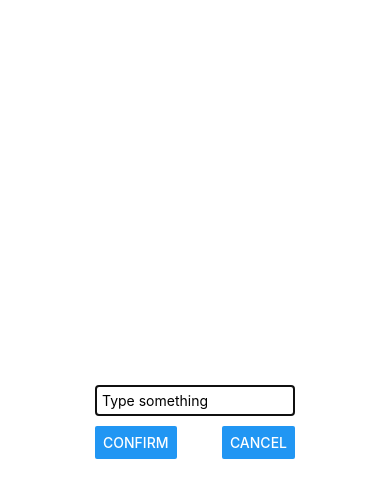
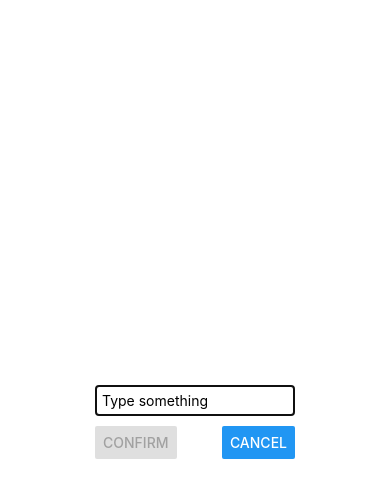
Before and after one commit to J3rrrrry/5520, a React Native app: screen / in a window 390 px wide. Both pictures are taken after a click on the button "ADD A GOAL". Shown: the top 498 px of the page. Built offline with nearby package versions, Linux system fonts and the light colour scheme.

Commit message:
Disable Confirm button by default and enable after minimum character input。

```diff
--- a/Components/Input.js
+++ b/Components/Input.js
@@ -11,12 +11,12 @@ export default function Input({
 
   function handleConfirm() {
     inputHandler(text);
-    setText(""); // Clear TextInput after confirm
+    setText("");
   }
 
   function handleCancel() {
-    setText(""); // Clear TextInput on cancel
-    onCancel(); // Call the onCancel function passed from App.js
+    setText("");
+    onCancel();
   }
 
   return (
@@ -30,7 +30,11 @@ export default function Input({
           style={styles.input}
         />
         <View style={styles.buttonContainer}>
-          <Button title="Confirm" onPress={handleConfirm} />
+          <Button
+            title="Confirm"
+            onPress={handleConfirm}
+            disabled={text.length < 3}
+          />
           <View style={styles.spacing} />
           <Button title="Cancel" onPress={handleCancel} />
         </View>
@@ -56,7 +60,7 @@ const styles = StyleSheet.create({
     flexDirection: "row",
     justifyContent: "space-between",
     marginTop: 10,
-    width: 200, // Adjust the width to ensure proper spacing
+    width: 200, // Ensure proper spacing
   },
   spacing: {
     width: 10, // Adjust the spacing between buttons
```
